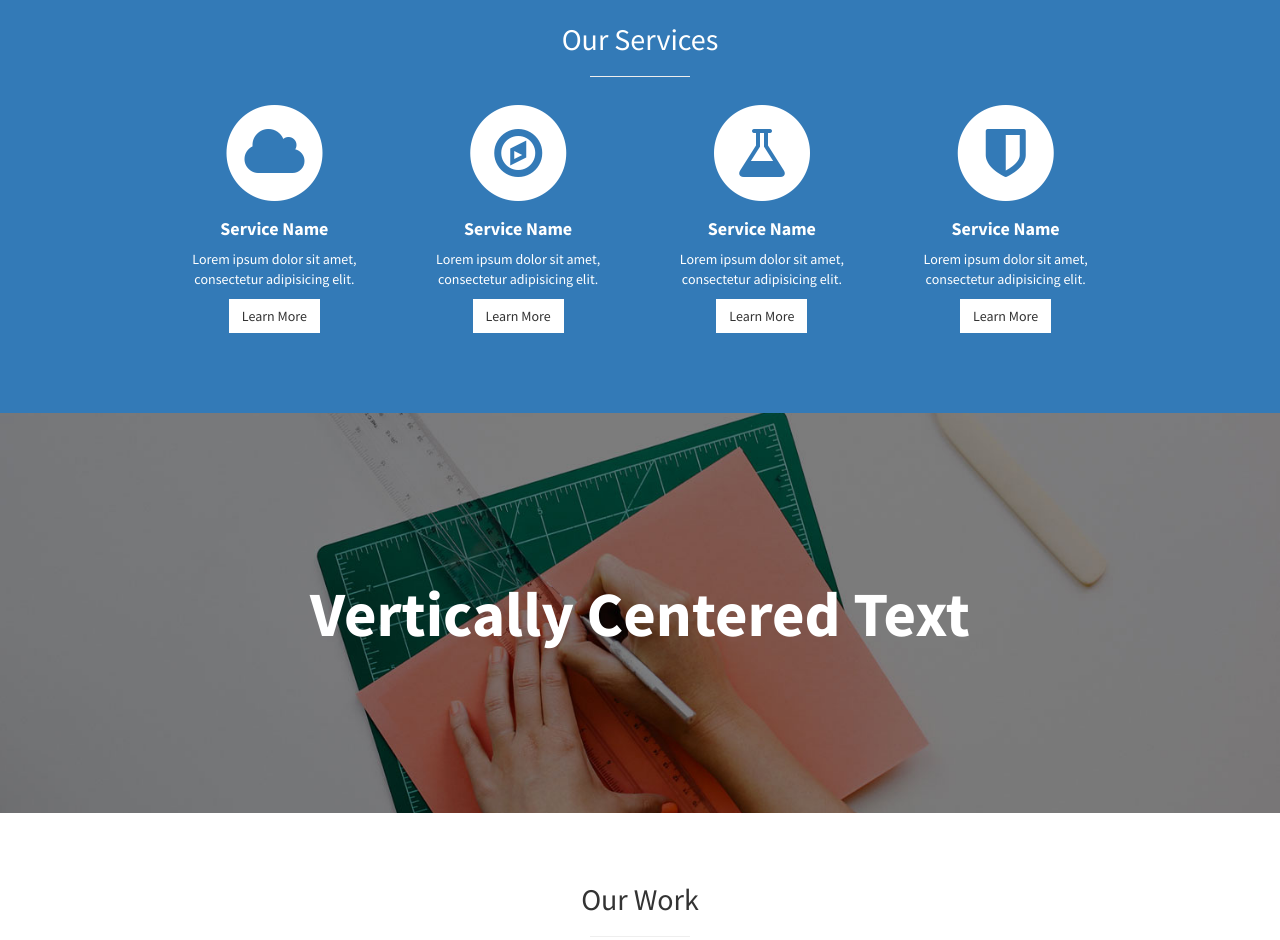
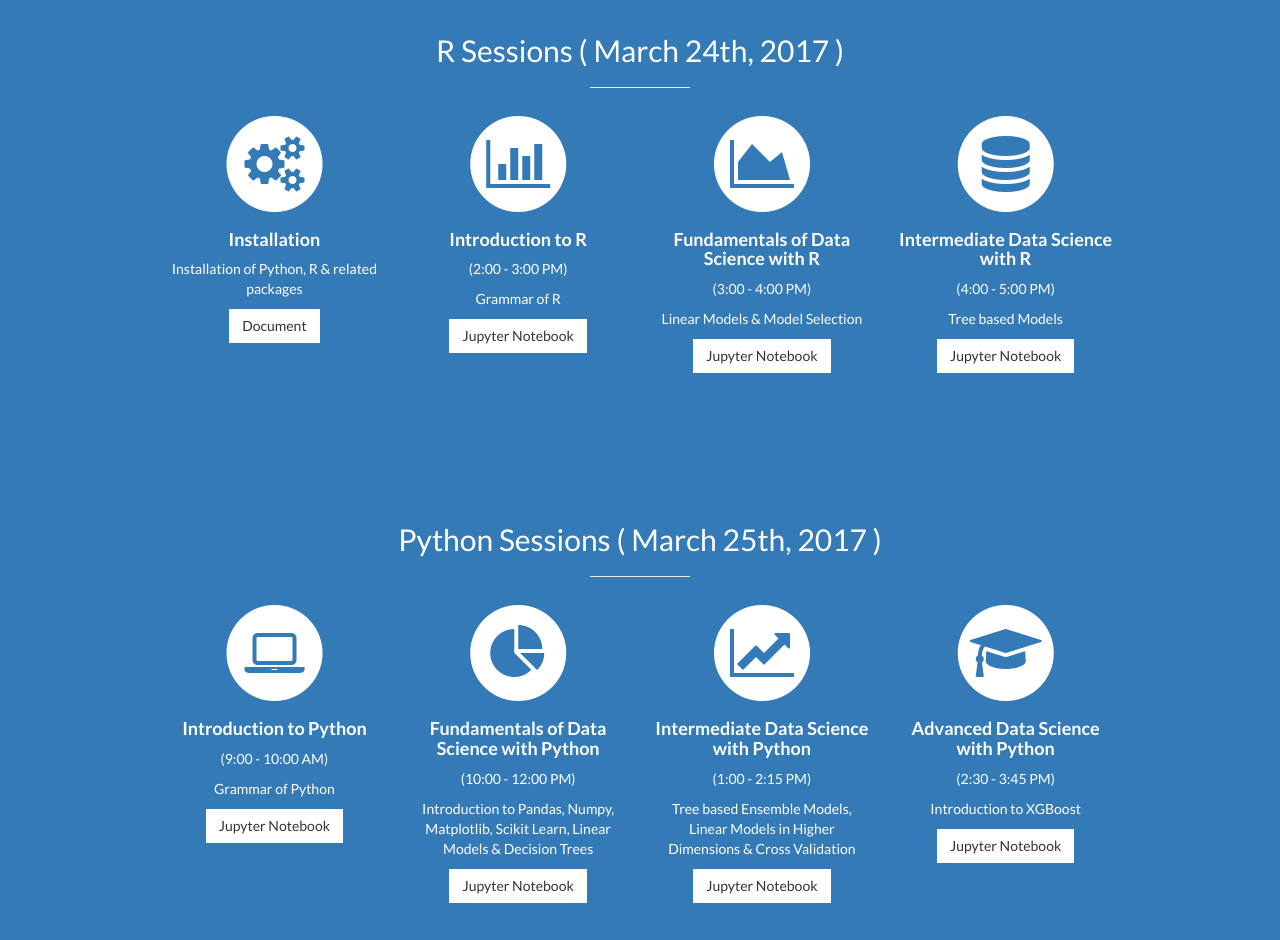
Before and after one commit to tatapudi/DataScienceBootCamp-2017, a plain HTML site: page Website/index.html in a window 1280 px wide. Shown: the part 1059-1999 px from the top of the page. Drawn offline with Linux system fonts and the light colour scheme.

Commit message:
Modified the Website

```diff
--- a/Website/css/stylish-portfolio.css
+++ b/Website/css/stylish-portfolio.css
@@ -13,7 +13,7 @@ body {
 }
 
 body {
-    font-family: "Source Sans Pro","Helvetica Neue",Helvetica,Arial,sans-serif;
+    font-family: "Lato", "Source Sans Pro", "Helvetica Neue", Helvetica,Arial, sans-serif;
 }
 
 .text-vertical-center {
--- a/Website/index.html
+++ b/Website/index.html
@@ -9,7 +9,7 @@
     <meta name="description" content="">
     <meta name="author" content="">
 
-    <title>Stylish Portfolio - Start Bootstrap Theme</title>
+    <title>Data Science Boot Camp</title>
 
     <!-- Bootstrap Core CSS -->
     <link href="css/bootstrap.min.css" rel="stylesheet">
@@ -20,6 +20,7 @@
     <!-- Custom Fonts -->
     <link href="font-awesome/css/font-awesome.min.css" rel="stylesheet" type="text/css">
     <link href="https://fonts.googleapis.com/css?family=Source+Sans+Pro:300,400,700,300italic,400italic,700italic" rel="stylesheet" type="text/css">
+	<link href="https://fonts.googleapis.com/css?family=Lato:100,100i,300,300i,400,400i,700,700i,900,900i|Raleway:100,100i,200,200i,300,300i,400,400i,500,500i,600,600i,700,700i,800,800i,900,900i&amp;subset=latin-ext" rel="stylesheet">
 
     <!-- HTML5 Shim and Respond.js IE8 support of HTML5 elements and media queries -->
     <!-- WARNING: Respond.js doesn't work if you view the page via file:// -->
@@ -37,9 +38,6 @@
     <nav id="sidebar-wrapper">
         <ul class="sidebar-nav">
             <a id="menu-close" href="#" class="btn btn-light btn-lg pull-right toggle"><i class="fa fa-times"></i></a>
-            <li class="sidebar-brand">
-                <a href="#top" onclick=$("#menu-close").click();>Start Bootstrap</a>
-            </li>
             <li>
                 <a href="#top" onclick=$("#menu-close").click();>Home</a>
             </li>
@@ -47,13 +45,10 @@
                 <a href="#about" onclick=$("#menu-close").click();>About</a>
             </li>
             <li>
-                <a href="#services" onclick=$("#menu-close").click();>Services</a>
+                <a href="#R" onclick=$("#menu-close").click();>R Sessions</a>
             </li>
             <li>
-                <a href="#portfolio" onclick=$("#menu-close").click();>Portfolio</a>
-            </li>
-            <li>
-                <a href="#contact" onclick=$("#menu-close").click();>Contact</a>
+                <a href="#Python" onclick=$("#menu-close").click();>Python Sessions</a>
             </li>
         </ul>
     </nav>
@@ -61,8 +56,9 @@
     <!-- Header -->
     <header id="top" class="header">
         <div class="text-vertical-center">
-            <h1>Start Bootstrap</h1>
-            <h3>Free Bootstrap Themes &amp; Templates</h3>
+            <h1 style="font-family: Raleway; color: #FFFFFF">Data Science Boot Camp @ 2017</h1>
+            <h2 style="font-family: Raleway; color: #FFFFFF">March 24th & 25th, 2017</h2>
+            <h3 style="font-family: Raleway; color: #FFFFFF">INFORMS Students Chapter @ USF</h3>
             <br>
             <a href="#about" class="btn btn-dark btn-lg">Find Out More</a>
         </div>
@@ -73,8 +69,8 @@
         <div class="container">
             <div class="row">
                 <div class="col-lg-12 text-center">
-                    <h2>Stylish Portfolio is the perfect theme for your next project!</h2>
-                    <p class="lead">This theme features some wonderful photography courtesy of <a target="_blank" href="http://join.deathtothestockphoto.com/">Death to the Stock Photo</a>.</p>
+                    <h1 style="font-family: Raleway">GET SKILLED</h1>
+                    <h2 style="font-family: Raleway">Learn Data Science with R & Python in 10 Hours</h2>
                 </div>
             </div>
             <!-- /.row -->
@@ -84,63 +80,66 @@
 
     <!-- Services -->
     <!-- The circle icons use Font Awesome's stacked icon classes. For more information, visit http://fontawesome.io/examples/ -->
-    <section id="services" class="services bg-primary">
+    <section id="R" class="services bg-primary">
         <div class="container">
             <div class="row text-center">
                 <div class="col-lg-10 col-lg-offset-1">
-                    <h2>Our Services</h2>
+                    <h2>R Sessions ( March 24th, 2017 )</h2>
                     <hr class="small">
                     <div class="row">
-                        <div class="col-md-3 col-sm-6">
+                    	<div class="col-md-3 col-sm-6">
                             <div class="service-item">
                                 <span class="fa-stack fa-4x">
                                 <i class="fa fa-circle fa-stack-2x"></i>
-                                <i class="fa fa-cloud fa-stack-1x text-primary"></i>
+                                <i class="fa fa-cogs fa-stack-1x text-primary"></i>
                             </span>
                                 <h4>
-                                    <strong>Service Name</strong>
+                                    <strong>Installation</strong>
                                 </h4>
-                                <p>Lorem ipsum dolor sit amet, consectetur adipisicing elit.</p>
-                                <a href="#" class="btn btn-light">Learn More</a>
+                                <p>Installation of Python, R & related packages</p>
+                                <a href="#" class="btn btn-light">Document</a>
                             </div>
                         </div>
                         <div class="col-md-3 col-sm-6">
                             <div class="service-item">
                                 <span class="fa-stack fa-4x">
                                 <i class="fa fa-circle fa-stack-2x"></i>
-                                <i class="fa fa-compass fa-stack-1x text-primary"></i>
+                                <i class="fa fa-bar-chart fa-stack-1x text-primary"></i>
                             </span>
                                 <h4>
-                                    <strong>Service Name</strong>
+                                    <strong>Introduction to R</strong>
                                 </h4>
-                                <p>Lorem ipsum dolor sit amet, consectetur adipisicing elit.</p>
-                                <a href="#" class="btn btn-light">Learn More</a>
+                                <p>(2:00 - 3:00 PM)</p>
+                                <p>Grammar of R</p>
+                                <a href="#" class="btn btn-light">Jupyter Notebook</a>
                             </div>
                         </div>
                         <div class="col-md-3 col-sm-6">
                             <div class="service-item">
                                 <span class="fa-stack fa-4x">
                                 <i class="fa fa-circle fa-stack-2x"></i>
-                                <i class="fa fa-flask fa-stack-1x text-primary"></i>
+                                <i class="fa fa-area-chart fa-stack-1x text-primary"></i>
                             </span>
                                 <h4>
-                                    <strong>Service Name</strong>
+                                    <strong>Fundamentals of Data Science with R</strong>
                                 </h4>
-                                <p>Lorem ipsum dolor sit amet, consectetur adipisicing elit.</p>
-                                <a href="#" class="btn btn-light">Learn More</a>
+                                <p>(3:00 - 4:00 PM)</p>
+                                <p>Linear Models & Model Selection</p>
+                                <a href="#" class="btn btn-light">Jupyter Notebook</a>
                             </div>
                         </div>
                         <div class="col-md-3 col-sm-6">
                             <div class="service-item">
                                 <span class="fa-stack fa-4x">
                                 <i class="fa fa-circle fa-stack-2x"></i>
-                                <i class="fa fa-shield fa-stack-1x text-primary"></i>
+                                <i class="fa fa-database fa-stack-1x text-primary"></i>
                             </span>
                                 <h4>
-                                    <strong>Service Name</strong>
+                                    <strong>Intermediate Data Science with R</strong>
                                 </h4>
-                                <p>Lorem ipsum dolor sit amet, consectetur adipisicing elit.</p>
-                                <a href="#" class="btn btn-light">Learn More</a>
+                                <p>(4:00 - 5:00 PM)</p>
+                                <p>Tree based Models</p>
+                                <a href="#" class="btn btn-light">Jupyter Notebook</a>
                             </div>
                         </div>
                     </div>
@@ -153,52 +152,73 @@
         <!-- /.container -->
     </section>
 
-    <!-- Callout -->
-    <aside class="callout">
-        <div class="text-vertical-center">
-            <h1>Vertically Centered Text</h1>
-        </div>
-    </aside>
-
-    <!-- Portfolio -->
-    <section id="portfolio" class="portfolio">
+    <!-- Services -->
+    <!-- The circle icons use Font Awesome's stacked icon classes. For more information, visit http://fontawesome.io/examples/ -->
+    <section id="Python" class="services bg-primary">
         <div class="container">
-            <div class="row">
-                <div class="col-lg-10 col-lg-offset-1 text-center">
-                    <h2>Our Work</h2>
+            <div class="row text-center">
+                <div class="col-lg-10 col-lg-offset-1">
+                    <h2>Python Sessions ( March 25th, 2017 )</h2>
                     <hr class="small">
                     <div class="row">
-                        <div class="col-md-6">
-                            <div class="portfolio-item">
-                                <a href="#">
-                                    <img class="img-portfolio img-responsive" src="img/portfolio-1.jpg">
-                                </a>
+                        <div class="col-md-3 col-sm-6">
+                            <div class="service-item">
+                                <span class="fa-stack fa-4x">
+                                <i class="fa fa-circle fa-stack-2x"></i>
+                                <i class="fa fa-laptop fa-stack-1x text-primary"></i>
+                            </span>
+                                <h4>
+                                    <strong>Introduction to Python</strong>
+                                </h4>
+                                <p>(9:00 - 10:00 AM)</p>
+                                <p>Grammar of Python</p>
+                                <a href="#" class="btn btn-light">Jupyter Notebook</a>
                             </div>
                         </div>
-                        <div class="col-md-6">
-                            <div class="portfolio-item">
-                                <a href="#">
-                                    <img class="img-portfolio img-responsive" src="img/portfolio-2.jpg">
-                                </a>
+                        <div class="col-md-3 col-sm-6">
+                            <div class="service-item">
+                                <span class="fa-stack fa-4x">
+                                <i class="fa fa-circle fa-stack-2x"></i>
+                                <i class="fa fa-pie-chart fa-stack-1x text-primary"></i>
+                            </span>
+                                <h4>
+                                    <strong>Fundamentals of Data Science with Python</strong>
+                                </h4>
+                                <p>(10:00 - 12:00 PM)</p>
+                                <p>Introduction to Pandas, Numpy, Matplotlib, Scikit Learn, Linear Models & Decision Trees</p>
+                                <a href="#" class="btn btn-light">Jupyter Notebook</a>
                             </div>
                         </div>
-                        <div class="col-md-6">
-                            <div class="portfolio-item">
-                                <a href="#">
-                                    <img class="img-portfolio img-responsive" src="img/portfolio-3.jpg">
-                                </a>
+                        <div class="col-md-3 col-sm-6">
+                            <div class="service-item">
+                                <span class="fa-stack fa-4x">
+                                <i class="fa fa-circle fa-stack-2x"></i>
+                                <i class="fa fa-line-chart fa-stack-1x text-primary"></i>
+                            </span>
+                                <h4>
+                                    <strong>Intermediate Data Science with Python</strong>
+                                </h4>
+                                <p>(1:00 - 2:15 PM)</p>
+                                <p>Tree based Ensemble Models, Linear Models in Higher Dimensions & Cross Validation</p>
+                                <a href="#" class="btn btn-light">Jupyter Notebook</a>
                             </div>
                         </div>
-                        <div class="col-md-6">
-                            <div class="portfolio-item">
-                                <a href="#">
-                                    <img class="img-portfolio img-responsive" src="img/portfolio-4.jpg">
-                                </a>
+                        <div class="col-md-3 col-sm-6">
+                            <div class="service-item">
+                                <span class="fa-stack fa-4x">
+                                <i class="fa fa-circle fa-stack-2x"></i>
+                                <i class="fa fa-graduation-cap fa-stack-1x text-primary"></i>
+                            </span>
+                                <h4>
+                                    <strong>Advanced Data Science with Python</strong>
+                                </h4>
+                                <p>(2:30 - 3:45 PM)</p>
+                                <p>Introduction to XGBoost</p>
+                                <a href="#" class="btn btn-light">Jupyter Notebook</a>
                             </div>
                         </div>
                     </div>
                     <!-- /.row (nested) -->
-                    <a href="#" class="btn btn-dark">View More Items</a>
                 </div>
                 <!-- /.col-lg-10 -->
             </div>
@@ -206,62 +226,6 @@
         </div>
         <!-- /.container -->
     </section>
-
-    <!-- Call to Action -->
-    <aside class="call-to-action bg-primary">
-        <div class="container">
-            <div class="row">
-                <div class="col-lg-12 text-center">
-                    <h3>The buttons below are impossible to resist.</h3>
-                    <a href="#" class="btn btn-lg btn-light">Click Me!</a>
-                    <a href="#" class="btn btn-lg btn-dark">Look at Me!</a>
-                </div>
-            </div>
-        </div>
-    </aside>
-
-    <!-- Map -->
-    <section id="contact" class="map">
-        <iframe width="100%" height="100%" frameborder="0" scrolling="no" marginheight="0" marginwidth="0" src="https://maps.google.com/maps?f=q&amp;source=s_q&amp;hl=en&amp;geocode=&amp;q=Twitter,+Inc.,+Market+Street,+San+Francisco,+CA&amp;aq=0&amp;oq=twitter&amp;sll=28.659344,-81.187888&amp;sspn=0.128789,0.264187&amp;ie=UTF8&amp;hq=Twitter,+Inc.,+Market+Street,+San+Francisco,+CA&amp;t=m&amp;z=15&amp;iwloc=A&amp;output=embed"></iframe>
-        <br />
-        <small>
-            <a href="https://maps.google.com/maps?f=q&amp;source=embed&amp;hl=en&amp;geocode=&amp;q=Twitter,+Inc.,+Market+Street,+San+Francisco,+CA&amp;aq=0&amp;oq=twitter&amp;sll=28.659344,-81.187888&amp;sspn=0.128789,0.264187&amp;ie=UTF8&amp;hq=Twitter,+Inc.,+Market+Street,+San+Francisco,+CA&amp;t=m&amp;z=15&amp;iwloc=A"></a>
-        </small>
-    </section>
-
-    <!-- Footer -->
-    <footer>
-        <div class="container">
-            <div class="row">
-                <div class="col-lg-10 col-lg-offset-1 text-center">
-                    <h4><strong>Start Bootstrap</strong>
-                    </h4>
-                    <p>3481 Melrose Place
-                        <br>Beverly Hills, CA 90210</p>
-                    <ul class="list-unstyled">
-                        <li><i class="fa fa-phone fa-fw"></i> (123) 456-7890</li>
-                        <li><i class="fa fa-envelope-o fa-fw"></i> <a href="mailto:name@example.com">name@example.com</a>
-                        </li>
-                    </ul>
-                    <br>
-                    <ul class="list-inline">
-                        <li>
-                            <a href="#"><i class="fa fa-facebook fa-fw fa-3x"></i></a>
-                        </li>
-                        <li>
-                            <a href="#"><i class="fa fa-twitter fa-fw fa-3x"></i></a>
-                        </li>
-                        <li>
-                            <a href="#"><i class="fa fa-dribbble fa-fw fa-3x"></i></a>
-                        </li>
-                    </ul>
-                    <hr class="small">
-                    <p class="text-muted">Copyright &copy; Your Website 2014</p>
-                </div>
-            </div>
-        </div>
-        <a id="to-top" href="#top" class="btn btn-dark btn-lg"><i class="fa fa-chevron-up fa-fw fa-1x"></i></a>
-    </footer>
 
     <!-- jQuery -->
     <script src="js/jquery.js"></script>
```
Also changed, not shown: Website/img/bg.jpg.
